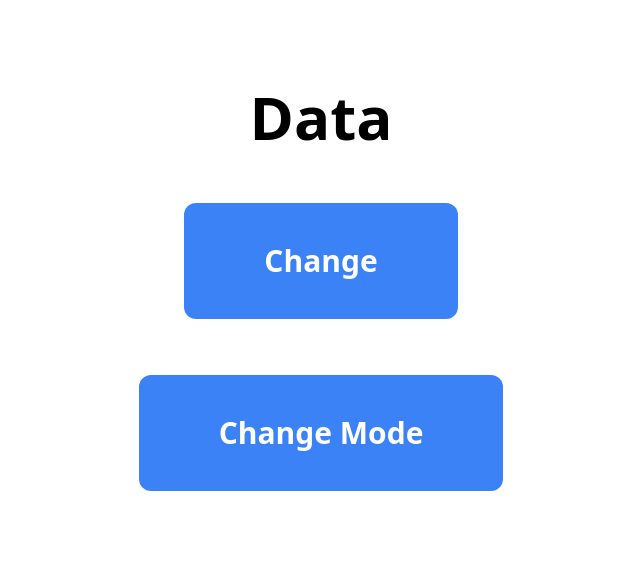
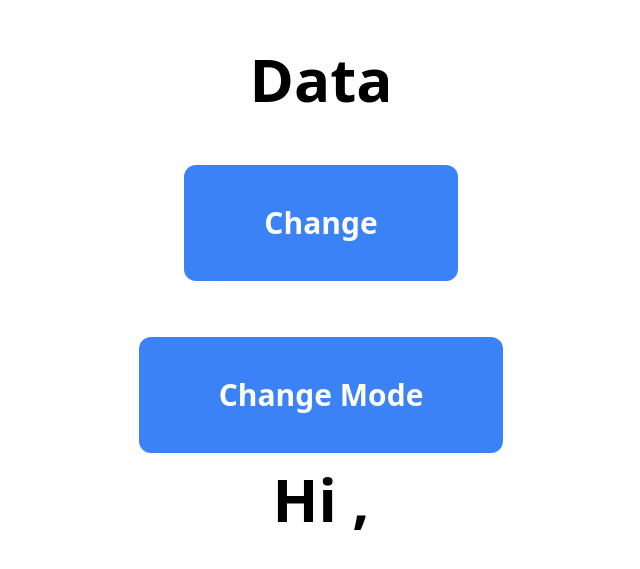
Before and after one commit to mmaruf23/belajar-next-js, a Next.js app: page / in a window 1280 px wide. Shown: the part 111-680 px from the top of the page, without its empty margins (319-959 px from the left). Built offline with nearby package versions, Linux system fonts and the light colour scheme; no server answers; sample sign-in values are in the browser's storage.

Commit message:
custom hooks $ utility

```diff
--- /dev/null
+++ b/src/helpers/util/formatCurrency.js
@@ -0,0 +1,8 @@
+// buat fungsi reusable untuk format mata uang
+
+export const formatCurrency = (price, locale = "id-ID", currency = "IDR") => {
+  return new Intl.NumberFormat(locale, {
+    style: "currency",
+    currency: currency,
+  }).format(price);
+}
--- /dev/null
+++ b/src/hooks/useLogin.js
@@ -0,0 +1,20 @@
+import { getCurrentUser } from '@/services/auth';
+import { useRouter } from 'next/router';
+import { useEffect, useState } from 'react';
+
+export const useLogin = () => {
+  const [username, setUsername] = useState('');
+  const router = useRouter();
+
+  useEffect(() => {
+    const token = localStorage.getItem('token');
+
+    if (token) {
+      setUsername(getCurrentUser(token));
+    } else {
+      router.push('/login');
+    }
+  }, []);
+
+  return username;
+};
--- a/src/pages/index.js
+++ b/src/pages/index.js
@@ -1,3 +1,4 @@
+import { useLogin } from "@/hooks/useLogin";
 import { useEffect, useState } from "react";
 
 export default function Home() {
@@ -7,6 +8,7 @@ export default function Home() {
     height: 0,
     mobile: false,
   });
+  const username = useLogin();
 
   /**
    * useState : hooks react untuk membuat state ke functional component
@@ -64,6 +66,7 @@ export default function Home() {
         {isMobile.mobile && <p className="text-3xl font-bold">Ini Mobile</p>}
         <button onClick={handleChange} className="mt-10 px-20 py-10 bg-blue-500 hover:bg-blue-900 text-white text-3xl font-bold rounded-xl">Change</button>
         <button onClick={handleChangeMode} className="mt-10 px-20 py-10 bg-blue-500 hover:bg-blue-900 text-white text-3xl font-bold rounded-xl">Change Mode</button>
+        <h1 className="text-6xl font-bold">Hi , {username}</h1>
       </div>
     </div>
   );
--- a/src/pages/products/index.js
+++ b/src/pages/products/index.js
@@ -6,16 +6,20 @@ import { data } from '@/constant/products';
 // import { BackToTopButton } from "@/components/atoms/Icons/BackToTopButton";
 import Icons from '@/components/atoms/Icons';
 import { getProducts } from '@/services/products';
-import { getCurrentUser } from '@/services/auth';
+// import { getCurrentUser } from '@/services/auth';
 import { useRouter } from 'next/router';
+import { useLogin } from '@/hooks/useLogin';
+import { formatCurrency } from '@/helpers/util/formatCurrency';
 
 const ProductPage = () => {
-  const [username, setUsername] = useState('');
+  // const [username, setUsername] = useState('');
   const [cart, setCart] = useState([]);
   // const [total, setTotal] = useState(0);
   const footerRef = useRef();
   const [showBackToTop, setShowBackToTop] = useState(false);
   const router = useRouter();
+  const username = useLogin();
+
   /**
    * useRef hook untuk membuat referensi ke element DOM
    * / fungsi untuk mengakses element DOM
@@ -40,12 +44,12 @@ const ProductPage = () => {
   // useState sebutan variabel di react.
   // useEffect untuk menangani side effect dari perubahan suatu data, yang dijalankan tiap kali halaman di load/refresh/render.
   useEffect(() => {
-    const token = localStorage.getItem('token');
-    if (token) {
-      setUsername(getCurrentUser(token));
-    } else {
-      router.push('/login');
-    }
+    // const token = localStorage.getItem('token');
+    // if (token) {
+    //   setUsername(getCurrentUser(token));
+    // } else {
+    //   router.push('/login');
+    // }
 
     setCart(JSON.parse(localStorage.getItem('cart')) || []);
   }, []); // [] : dependensi array, kalau kurung kosong buat mastiin useEffect hanya dijalankan sekali saat halaman dirender. // kalau ada state didalam dapendensi array maka fungsi untuk memantau perubahan di state tersebut.
@@ -180,7 +184,7 @@ const ProductPage = () => {
                         <span className="font-bold text-xl line-clamp-2">
                           {datas?.title}
                         </span>
-                        <span className="font-semibold">{datas?.price}</span>
+                        <span className="font-semibold">{formatCurrency(datas?.price, "en-US", "USD")}</span>
                       </div>
                       <div className="flex flex-col justify-center items-center">
                         <span className="mb-1">Qty</span>
@@ -195,7 +199,7 @@ const ProductPage = () => {
 
               <div className="flex justify-between px-4 py-2 border mt-2 font-semibold rounded-lg">
                 <span>Total</span>
-                <span>{cartTotal}</span>
+                <span>{formatCurrency(cartTotal, "en-US", "USD")}</span>
               </div>
             </div>
           </div>
```
